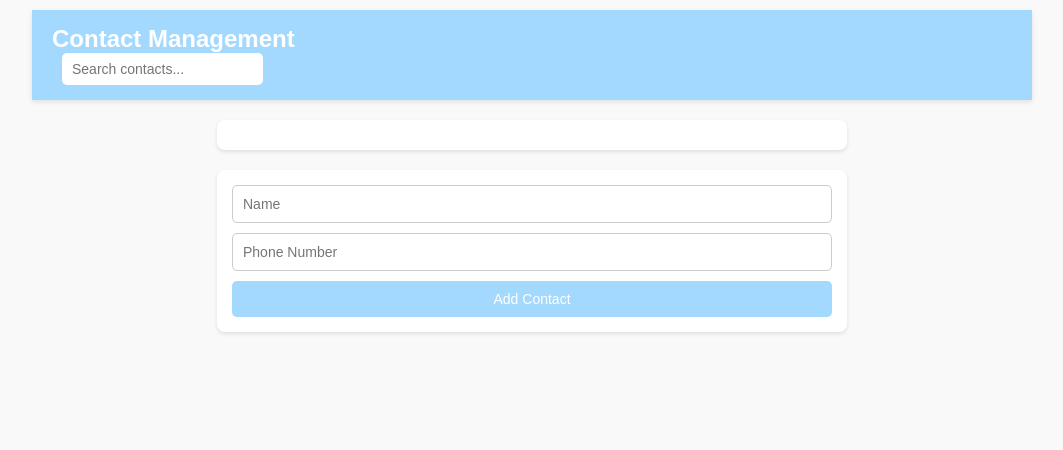
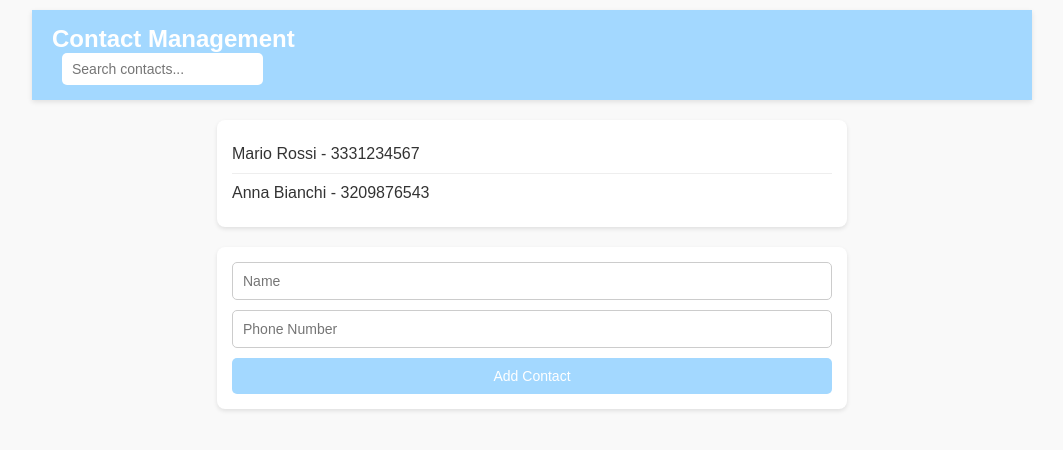
Before and after one commit to annanyax/contact-management-app, a Vue app: page / in a window 1280 px wide. Shown: the top 450 px of the page, without its empty margins (108-1171 px from the left). Built offline with nearby package versions, Linux system fonts and the light colour scheme.

Commit message:
Predefined contscts added

```diff
--- a/src/App.vue
+++ b/src/App.vue
@@ -17,7 +17,13 @@ export default {
   components: { AppHeader, ContactList, AddContactForm },
   setup() {
 
-    const contacts = ref(JSON.parse(localStorage.getItem('contacts')) || []); // Load contacts from localStorage
+    // Load contacts from localStorage and predefined contacts
+    const contacts = ref(JSON.parse(localStorage.getItem('contacts')) || [
+      { id: 1, name: 'Mario Rossi', phone: '3331234567' },
+      { id: 2, name: 'Anna Bianchi', phone: '3209876543' },
+    ]);
+
+
     const search = ref(''); // Search contact query
 
     // Filtered contacts for search query
```
